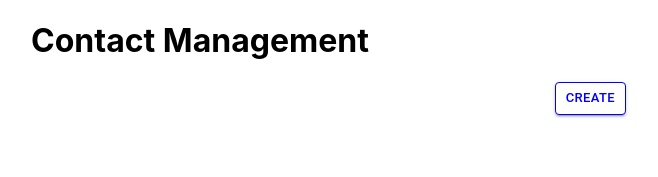
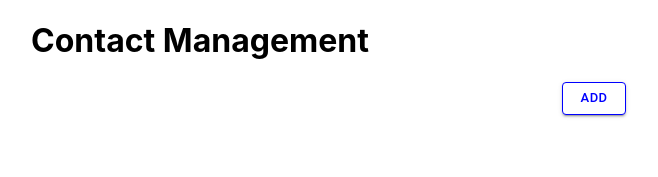
Before and after one commit to jhcxavier/React_training, a React (Create React App) app in the folder react-training/: page / in a window 1280 px wide. Shown: the top 177 px of the page, without its empty margins (440-1098 px from the left). Built offline with nearby package versions, Linux system fonts and the light colour scheme.

Commit message:
button value changed to add

```diff
--- a/react-training/src/views/LandingPage.js
+++ b/react-training/src/views/LandingPage.js
@@ -23,7 +23,7 @@ const LandingPage = () => {
             border: "1px solid blue",
           }}
         >
-          Create
+          Add
         </Button>
       </Box>
     </Container>
```
Also changed, not shown: 1 other file (tests, documents, lock files or other folders).
